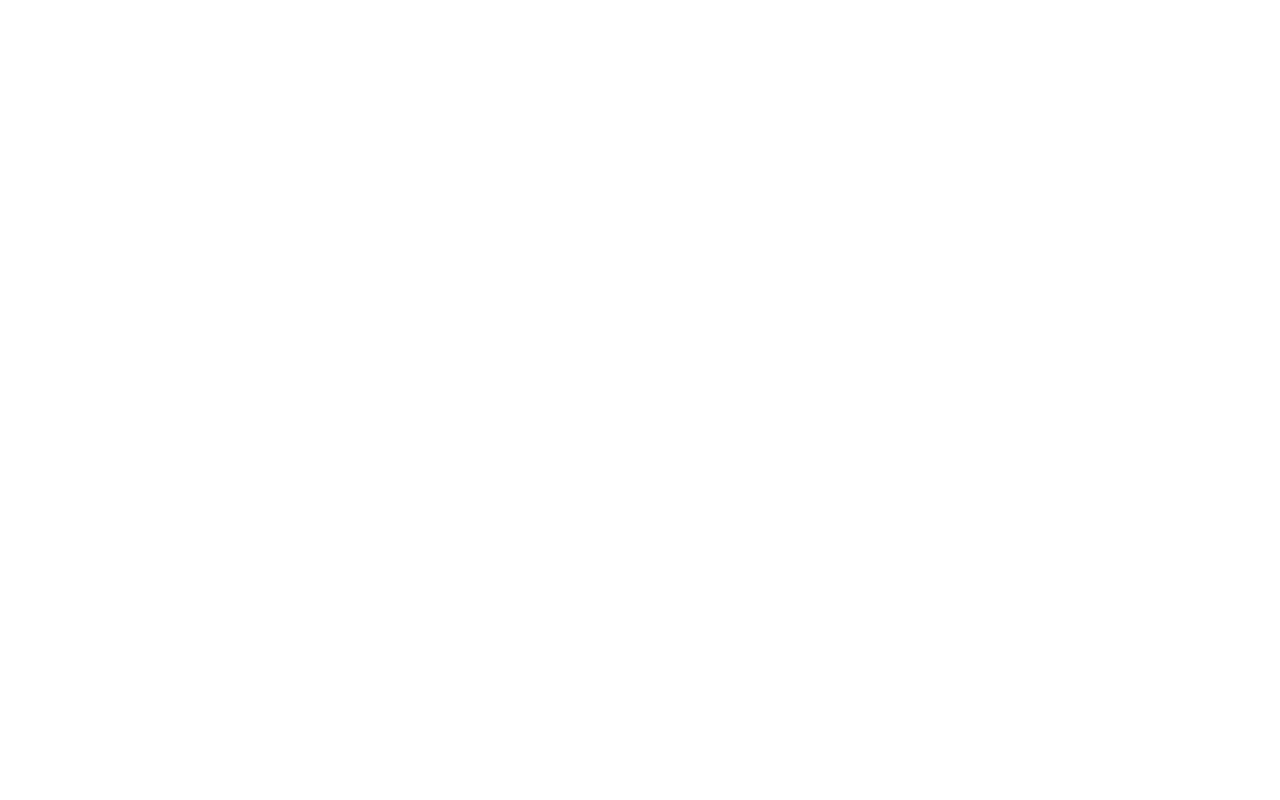
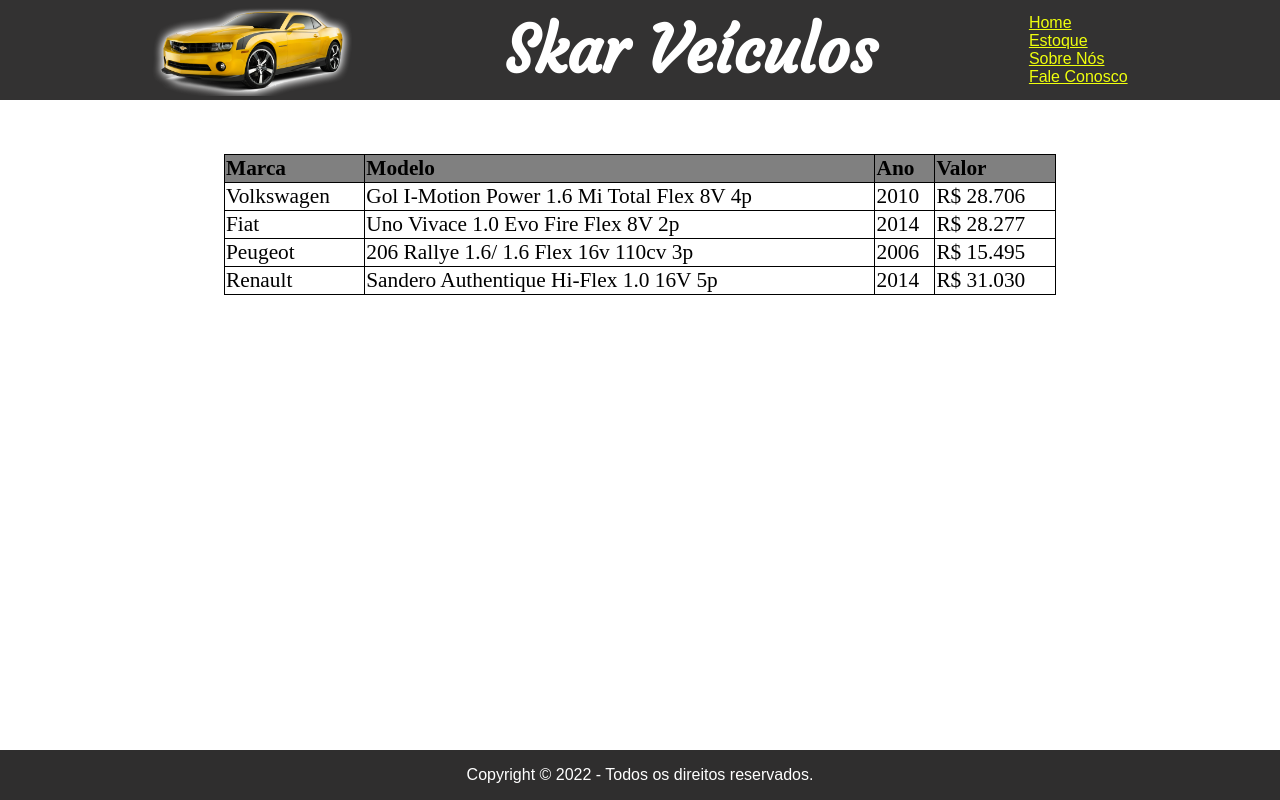
Before and after one commit to leticiatritter/trabalho-final-web, a plain HTML site: page produtos.html in a window 1280 px wide. Drawn offline with Linux system fonts and the light colour scheme.

Commit message:
adc paginas

```diff
--- a/contato.html
+++ b/contato.html
@@ -0,0 +1,37 @@
+<!DOCTYPE html>
+<html lang="pt-br">
+    <head>
+        <meta charset="utf-8">
+        <meta name="viewport" content="width=device-width, initial-scale=1.0">
+        <title>Skar Veículos- Página Inicial</title>
+        <link rel="stylesheet" href="main.css">
+    </head>
+    <body>
+        <!--Header-->
+        <div id="header">
+                <img src="logo.png" style="max-width:100%;height:auto;" class="logo">
+                <h1 class="titulo">Skar Veículos</h1>
+                <dl class="menu">
+                    <dt><a  href="index.html">Home</a></dt>
+                    <dt><a href="produtos.html">Estoque</a></dt>
+                    <dt><a href="sobre-nos.html">Sobre Nós</a></dt>
+                    <dt><a href="contato.html">Fale Conosco</a></dt>
+                </dl>
+        </div>
+        <!--Body-->
+        <div id="formulario">
+        <form name="faleconosco" method="post" id="formulario">
+
+                    <input type="submit" value="Enviar">
+                    <input type="reset" value="Limpar">
+        </form>
+        </div>
+        <!--Footer-->
+        <div id="footer">
+            <p>Copyright &copy; 2022 - Todos os direitos reservados.</p>
+        </div>
+
+
+    </body>
+
+</html>
--- a/main.css
+++ b/main.css
@@ -1,10 +1,28 @@
-@import url('https://fonts.googleapis.com/css2?family=Lobster&display=swap');
+@import url('https://fonts.googleapis.com/css2?family=Courgette&display=swap');
 body {
     margin: 0;
     padding: 0;
 }
 
+/* unvisited link */
+a:link {
+    color: rgb(239, 255, 13);
+  }
+  /* visited link */
+  a:visited {
+    color: rgb(255, 230, 0);
+  }
+  /* mouse over link */
+  a:hover {
+    color: rgb(243, 97, 12);
+  }
+  /* selected link */
+  a:active {
+    color: rgb(228, 253, 1);
+  }
 
+
+/*header*/
 #header {
     background-color: #333232;
     display: flex;
@@ -17,29 +35,21 @@ body {
 .logo {
     width: 200px;
     height: 100px;
-    font-size: 6pt;
 }
 
 .titulo {
     color: #fff;
-    font-family: 'Lobster', cursive;
-    font-size: 50pt;
+    font-family: 'Courgette', cursive;
+    font-size: 5vw;
 }
 
 .menu {
     color: #fff;
-    font-family: 'Lobster', cursive;
+    font-family: Arial, Helvetica, sans-serif;
 }
 
-/*.header-left {
-    width: 50%;
-}
 
-.header-left img {
-    max-width: 150px;
-    margin-left: 30px;
-    margin-top: 15px;
-}*/
+/*body*/
 
 #body {
     color: #2f2e2e;
@@ -58,6 +68,32 @@ body {
     max-width: 400px;
 }
 
+#tabela {
+
+    border-collapse: collapse;
+    width: 65%;
+    font-size: 16pt;
+    border: 1px solid black;
+}
+
+.tr1 {
+    background-color: black;
+    text-align: left;
+}
+
+.classe {
+    background-color: grey;
+    border: 1px solid black;
+}
+
+.dados {
+    background-color: white;
+    border: 1px solid black;
+}
+
+
+/*footer*/
+
 #footer {
     background-color: #2f2e2e;
     color: #fff;
--- a/produtos.html
+++ b/produtos.html
@@ -0,0 +1,62 @@
+<!DOCTYPE html>
+<html lang="pt-br">
+    <head>
+        <meta charset="utf-8">
+        <meta name="viewport" content="width=device-width, initial-scale=1.0">
+        <title>Skar Veículos- Página Inicial</title>
+        <link rel="stylesheet" href="main.css">
+    </head>
+    <body>
+        <!--Header-->
+        <div id="header">
+                <img src="logo.png" style="max-width:100%;height:auto;" class="logo">
+                <h1 class="titulo">Skar Veículos</h1>
+                <dl class="menu">
+                    <dt><a  href="index.html">Home</a></dt>
+                    <dt><a href="produtos.html">Estoque</a></dt>
+                    <dt><a href="sobre-nos.html">Sobre Nós</a></dt>
+                    <dt><a href="contato.html">Fale Conosco</a></dt>
+                </dl>
+        </div>
+        <!--Body-->
+        <br/><br/><br/>
+        <table ID="tabela" align="center">
+            <tr class="tr1">
+                <th class="classe">Marca</th>
+                <th class="classe">Modelo</th>
+                <th class="classe">Ano</th>
+                <th class="classe">Valor</th>
+            </tr class="tr1">
+                <td class="dados">Volkswagen</td>
+                <td class="dados">Gol I-Motion Power 1.6 Mi Total Flex 8V 4p</td>
+                <td class="dados">2010</td>
+                <td class="dados">R$ 28.706</td>
+            </tr>
+            <tr class="tr1">
+                <td class="dados">Fiat</td>
+                <td class="dados">Uno Vivace 1.0 Evo Fire Flex 8V 2p</td>
+                <td class="dados">2014</td>
+                <td class="dados">R$ 28.277</td>
+            </tr>
+            <tr class="tr1">
+                <td class="dados">Peugeot</td>
+                <td class="dados">206 Rallye 1.6/ 1.6 Flex 16v 110cv 3p</td>
+                <td class="dados">2006</td>
+                <td class="dados">R$ 15.495</td>
+            </tr>
+            <tr class="tr1">
+                <td class="dados">Renault</td>
+                <td class="dados">Sandero Authentique Hi-Flex 1.0 16V 5p</td>
+                <td class="dados">2014</td>
+                <td class="dados">R$ 31.030</td>
+            </tr>
+        </table>
+        <!--Footer-->
+        <div id="footer">
+            <p>Copyright &copy; 2022 - Todos os direitos reservados.</p>
+        </div>
+
+
+    </body>
+
+</html>
```
Also changed, not shown: index.html (+7 -7 lines), sobre-nos.html (+30 -0 lines).
